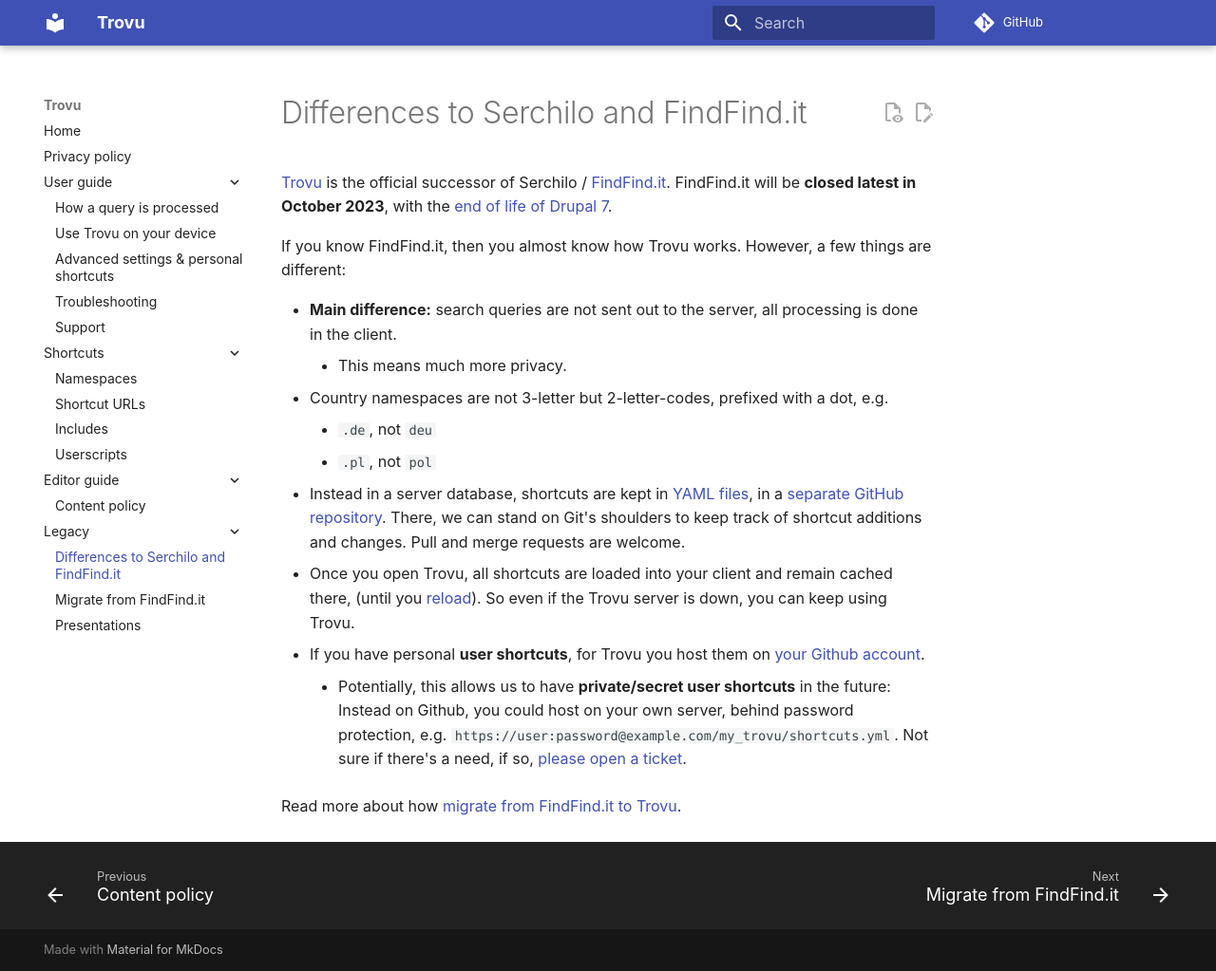
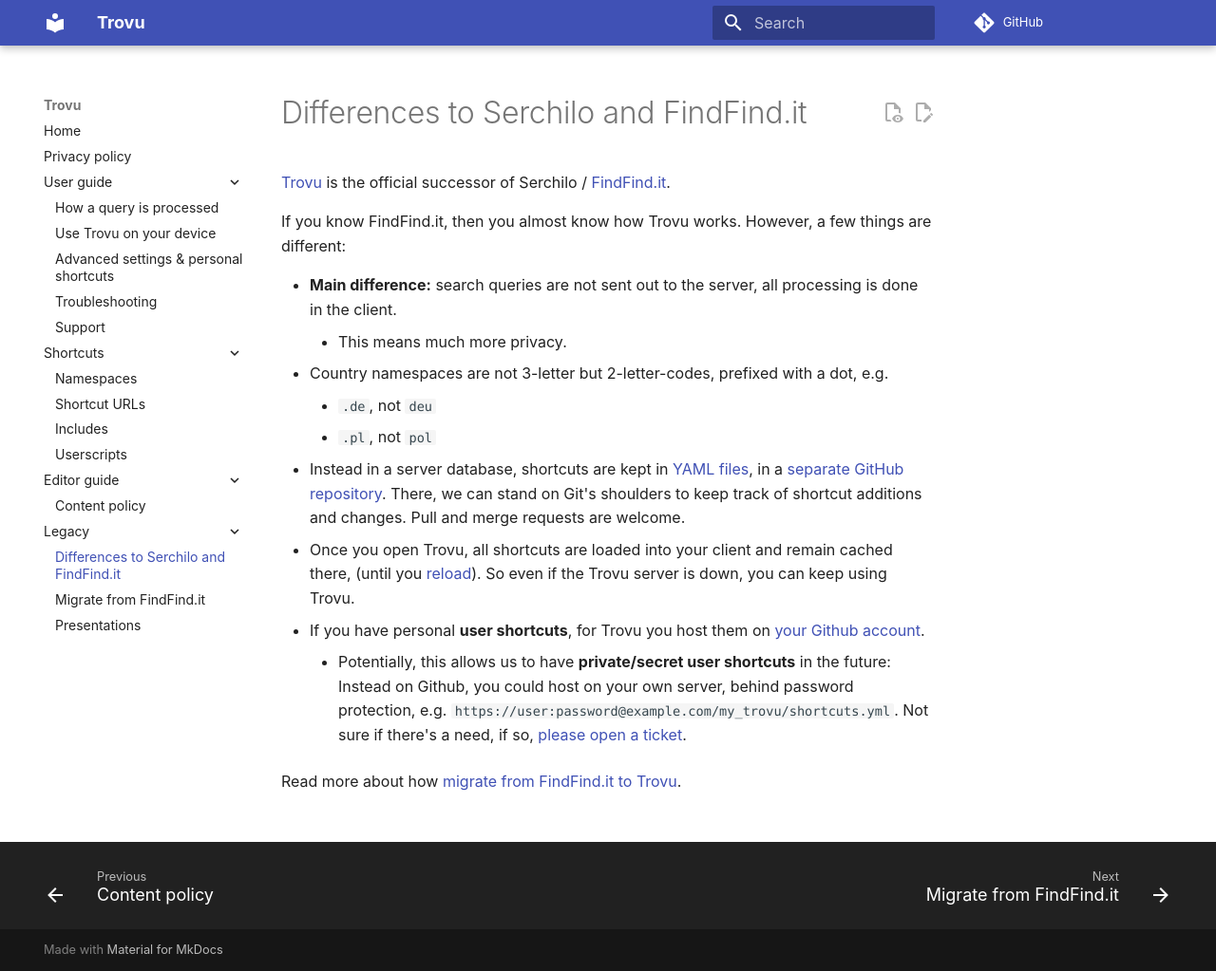
Before and after one commit to trovu/trovu, an MkDocs documentation site: the page built from docs/legacy/differences.md, in a window 1280 px wide and 1023 px high. Shown: the whole window at 95% size. Built offline with MkDocs 1.6.1 and Material for MkDocs 9.7.7, drawn with Linux system fonts in a browser that asks for light colours; comment, search, counter and statistics services are not loaded.

Commit message:
Remove end date.

```diff
--- a/docs/legacy/differences.md
+++ b/docs/legacy/differences.md
@@ -1,6 +1,6 @@
 # Differences to Serchilo and FindFind.it
 
-[Trovu](https://trovu.net/) is the official successor of Serchilo / [FindFind.it](https://www.findfind.it/). FindFind.it will be **closed latest in October 2023**, with the [end of life of Drupal 7](https://www.drupal.org/psa-2022-02-23).
+[Trovu](https://trovu.net/) is the official successor of Serchilo / [FindFind.it](https://www.findfind.it/).
 
 If you know FindFind.it, then you almost know how Trovu works. However, a few things are different:
 
```
